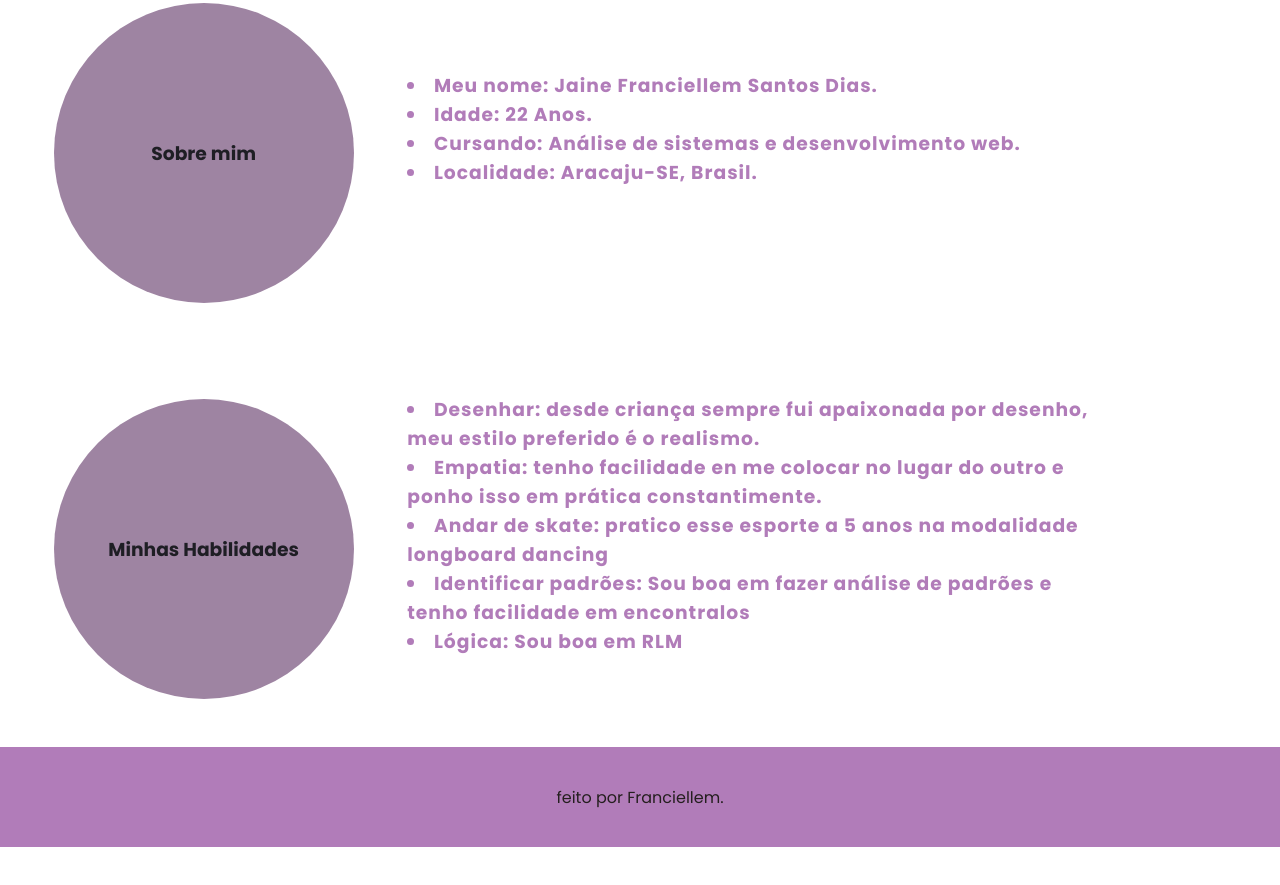
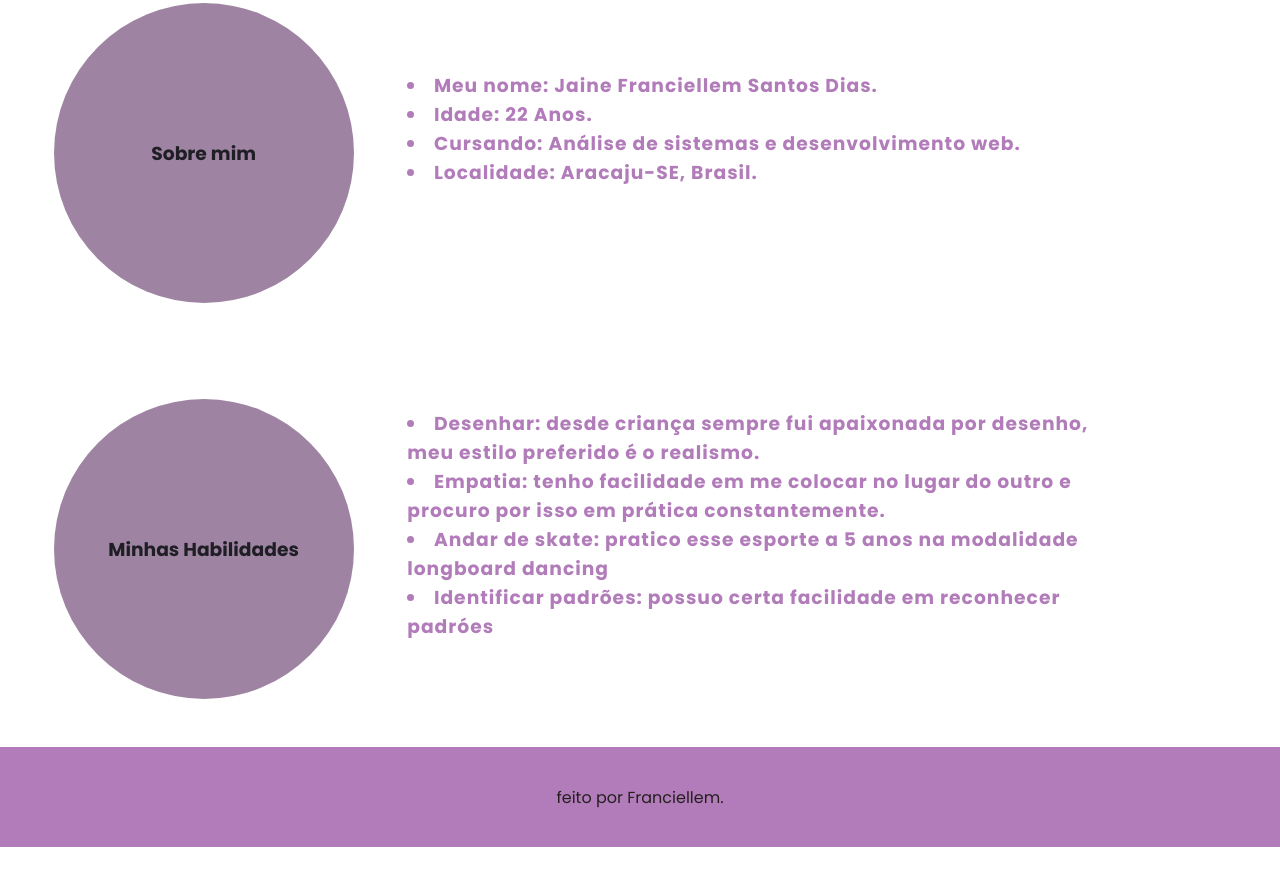
Before and after one commit to Jainefranciellem/Jainefranciellem.github.io, a plain HTML site: page index.html in a window 1280 px wide. Shown: the part 893-1778 px from the top of the page. Drawn offline with Linux system fonts and the light colour scheme.

Commit message:
alterei algumas frases

```diff
--- a/index.html
+++ b/index.html
@@ -70,10 +70,9 @@
             <div class="card-text">
              <h3>
                 <li>Desenhar: desde criança sempre fui apaixonada por desenho, meu estilo preferido é o realismo.</li>
-                <li>Empatia: tenho facilidade en me colocar no lugar do outro e ponho isso em prática constantimente.</li>
+                <li>Empatia: tenho facilidade em me colocar no lugar do outro e procuro por isso em prática constantemente.</li>
                 <li>Andar de skate: pratico esse esporte a 5 anos na modalidade longboard dancing </li>
-                <li>Identificar padrões: Sou boa em fazer análise de padrões e tenho facilidade em encontralos</li>
-                <li>Lógica: Sou boa em RLM</li>
+                <li>Identificar padrões: possuo certa facilidade em reconhecer padróes</li>
              </h3>
             </div>
         </div>
```
